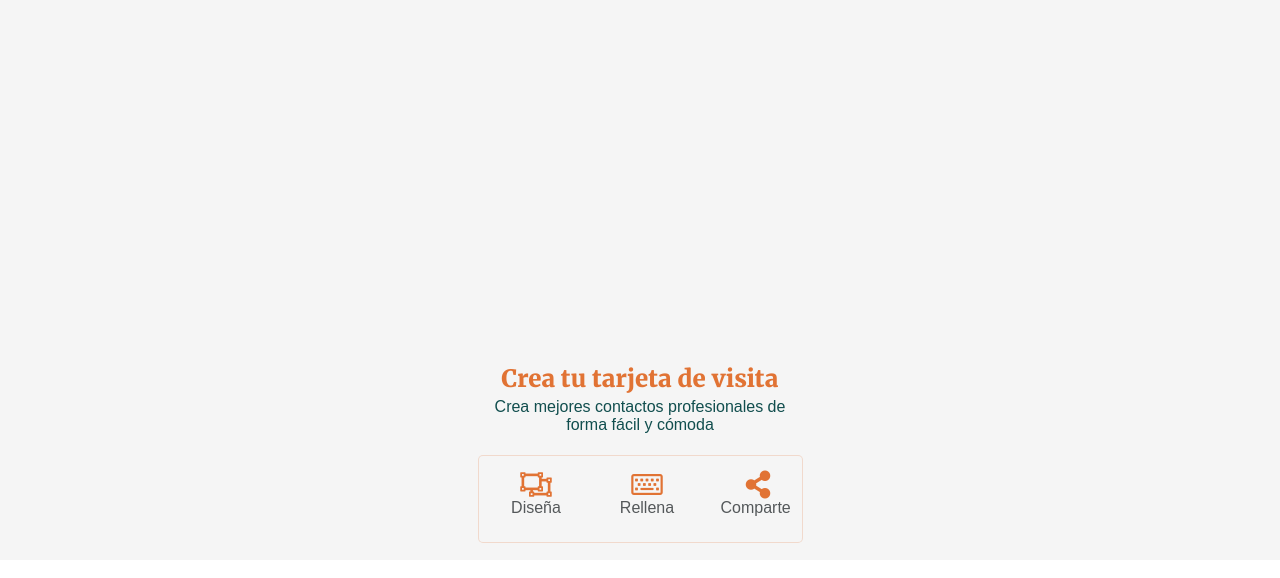
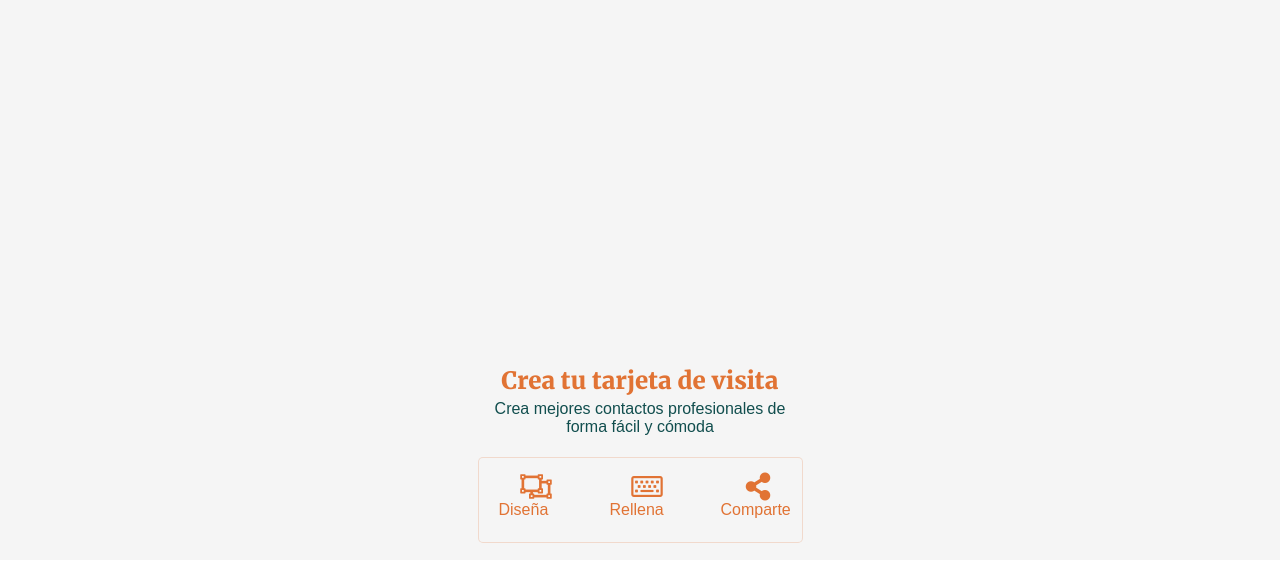
Before and after one commit to Adalab/project-easley-s2-allyouneediscode, a website: page docs/index.html in a window 1280 px wide. Shown: the part 130-708 px from the top of the page. Drawn offline with nearby package versions, Linux system fonts and the light colour scheme; files that its build step writes are made by us from their sources; a web font is replaced by a local one.

Commit message:
added icons

```diff
--- a/_src/assets/scss/layout/_main-cards.scss
+++ b/_src/assets/scss/layout/_main-cards.scss
@@ -10,6 +10,12 @@
 .preview__container {
     width: 240px;
     margin: auto;
+}
+
+.icon {
+    width: 21px;
+    height: 18px;
+    color: $color-dull-orange;
 }
 
 .main__design {
```
Also changed, not shown: _src/templates/partials/_main-cards.html (+3 -3 lines).
